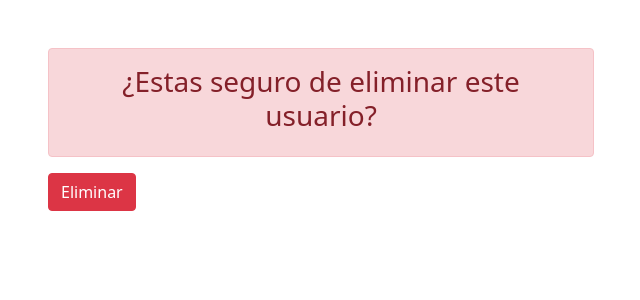
After one commit to B-Enterprise/EjemploUnoBDregister_user, a PHP site: page /views/eliminar_user.php?id=1 in a window 1280 px wide. The commit adds this page. Shown: the top 300 px of the page, without its empty margins (319-959 px from the left). Run offline with PHP 8.4, Linux system fonts and the light colour scheme.

Commit message:
Acciones editar y eliminar

```diff
--- a/views/editar_user.php
+++ b/views/editar_user.php
@@ -20,6 +20,7 @@ $usuario = mysqli_fetch_assoc($resultado);
 
     <link rel="stylesheet" href="../css/fontawesome-all.min.css">
     <link rel="stylesheet" href="../css/styles.css">
+    <link rel="stylesheet" href="../css/custom.css">
 </head>
 
 <body id="page-top">
--- /dev/null
+++ b/views/eliminar_user.php
@@ -0,0 +1,32 @@
+<!DOCTYPE html>
+<html lang="en">
+<head>
+    <meta charset="UTF-8">
+    <meta name="viewport" content="width=device-width, initial-scale=1.0">
+    <title>Eliminar usuarios</title>
+    <link rel="stylesheet" href="https://cdn.jsdelivr.net/npm/bootstrap@5.0.1/dist/css/bootstrap.min.css">
+</head>
+<body>
+
+    <div class="container mt-5">
+        <div class="row">
+            <div class="col-sm-6 offset-sm-3">
+                <div class="alert alert-danger text-center">
+                    <h3>¿Estas seguro de eliminar este usuario?</h3>
+                </div>
+                <div class="row">
+                    <div class="col-sm-6">
+                        <form action="../includes/_functions.php" method="POST">
+                            <input type="hidden" name="accion" value="eliminar_registro"> <!-- Acción -->
+                            <input type="hidden" name="id" value="<?php echo $_GET['id']; ?>"> <!-- GET sirve para traer el id del usuario -->
+                            <input type="submit" value="Eliminar" class="btn btn-danger btn-block">
+                            <a href="user.php"></a>
+                        </form>
+                    </div>
+                </div>
+            </div>
+        </div>
+    </div>
+
+</body>
+</html>
```
Also changed, not shown: includes/_functions.php (+12 -1 lines), views/user.php (+4 -4 lines).
